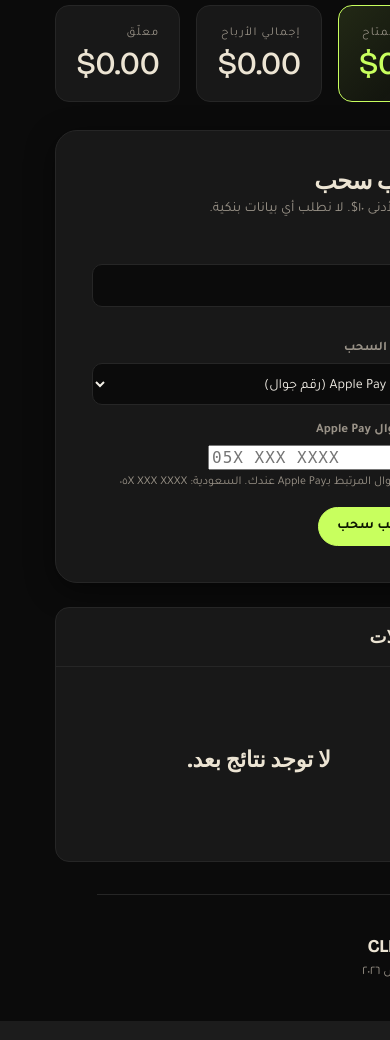
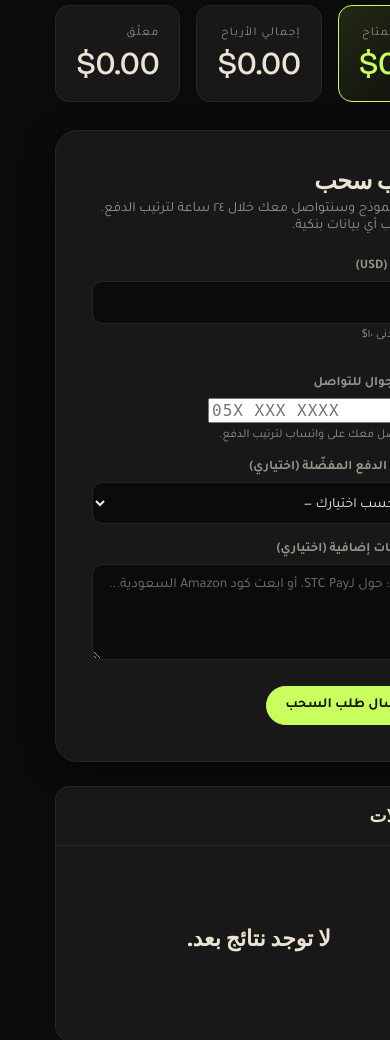
Before and after one commit to cyberz13/clipscash, a Flask app: page /creator/wallet in a window 390 px wide; the page is wider, and only the part inside the window is pictured. Shown: the part 544-1584 px from the top of that part. Run offline with Flask 3, Linux system fonts and the light colour scheme; the visitor is signed in with stand-in values (Sample User, id 1); data comes from the database, SQL or seed files in the repository; data that the repository does not hold is empty.

Commit message:
Payouts: simple contact form (phone + preferred method + notes), admin gets WhatsApp link

```diff
--- a/app.py
+++ b/app.py
@@ -497,29 +497,25 @@ def _normalize_ksa_phone(raw: str) -> str | None:
 def creator_withdraw():
     u = current_user()
     amount = parse_money_input(request.form.get("amount", ""))
-    method = request.form.get("method", "apple_pay")
-    if method not in ("apple_pay", "paypal", "wise", "usdt"):
-        flash("Invalid payout method.", "error")
-        return redirect(url_for("creator_wallet"))
     if amount < 1000:
         flash("Minimum withdrawal is $10.", "error")
         return redirect(url_for("creator_wallet"))
-    if method == "apple_pay":
-        phone_raw = (request.form.get("phone") or "").strip()
-        phone = _normalize_ksa_phone(phone_raw)
-        if not phone:
-            flash("Enter a valid phone number (KSA: 05X XXX XXXX)." if lang() == "en"
-                  else "أدخل رقم جوال صحيح (السعودية: ٠٥X XXX XXXX).", "error")
-            return redirect(url_for("creator_wallet"))
-        details = json.dumps({"type": "apple_pay", "phone": phone}, ensure_ascii=False)
-        human_summary = f"Apple Pay · {phone}"
-    else:
-        details_raw = (request.form.get("details") or "").strip()
-        if not details_raw:
-            flash("Payout details required.", "error")
-            return redirect(url_for("creator_wallet"))
-        details = details_raw
-        human_summary = f"{method}: {details_raw}"
+    phone_raw = (request.form.get("phone") or "").strip()
+    phone = _normalize_ksa_phone(phone_raw)
+    if not phone:
+        flash("أدخل رقم جوال صحيح (٠٥X XXX XXXX)." if lang() == "ar"
+              else "Enter a valid phone number.", "error")
+        return redirect(url_for("creator_wallet"))
+    preferred = (request.form.get("preferred") or "").strip()[:60]
+    note = (request.form.get("note") or "").strip()[:500]
+    method = "contact"
+    details = json.dumps({
+        "type": "contact",
+        "phone": phone,
+        "preferred": preferred,
+        "note": note,
+    }, ensure_ascii=False)
+    human_summary = f"{phone}" + (f" · {preferred}" if preferred else "")
 
     # Atomic conditional decrement — race-safe. Multiple concurrent withdrawals
     # can no longer overdraw because the WHERE clause is checked at UPDATE time.
--- a/templates/creator/wallet.html
+++ b/templates/creator/wallet.html
@@ -23,80 +23,43 @@
 
       <div class="form-card mt-3">
         <h2>{{ t('wallet_withdraw') }}</h2>
-        <p class="sub">{{ 'الحد الأدنى ١٠$. لا نطلب أي بيانات بنكية.' if lang=='ar' else 'Minimum $10. No bank details required.' }}</p>
-        <form method="post" action="{{ url_for('creator_withdraw') }}" id="withdrawForm">
+        <p class="sub">{{ 'املأ النموذج وسنتواصل معك خلال ٢٤ ساعة لترتيب الدفع. لا نطلب أي بيانات بنكية.' if lang=='ar' else 'Fill the form and we will contact you within 24h to arrange payment. No bank details required.' }}</p>
+        <form method="post" action="{{ url_for('creator_withdraw') }}">
           <div class="field-row">
             <div class="field">
-              <label>{{ 'المبلغ' if lang=='ar' else 'Amount (USD)' }}</label>
+              <label>{{ 'المبلغ (USD)' if lang=='ar' else 'Amount (USD)' }}</label>
               <input type="number" name="amount" step="0.01" min="10" required>
+              <div class="hint">{{ 'الحد الأدنى ١٠$' if lang=='ar' else 'Minimum $10' }}</div>
             </div>
             <div class="field">
-              <label>{{ 'طريقة السحب' if lang=='ar' else 'Method' }}</label>
-              <select name="method" id="payoutMethod">
-                <option value="apple_pay">{{ '🍎 Apple Pay (رقم جوال)' if lang=='ar' else '🍎 Apple Pay (phone number)' }}</option>
-                <option value="paypal">PayPal</option>
-                <option value="wise">Wise</option>
-                <option value="usdt">USDT (TRC20/ERC20)</option>
-              </select>
+              <label>{{ 'رقم الجوال للتواصل' if lang=='ar' else 'Contact phone number' }}</label>
+              <input type="tel" name="phone" required placeholder="05X XXX XXXX" style="font-family: ui-monospace, monospace; letter-spacing: 1px;" dir="ltr">
+              <div class="hint">{{ 'سنتواصل معك على واتساب لترتيب الدفع.' if lang=='ar' else "We'll reach out on WhatsApp." }}</div>
             </div>
           </div>
 
-          <!-- Apple Pay (phone) -->
-          <div data-method-group="apple_pay">
-            <div class="field">
-              <label>{{ 'رقم جوال Apple Pay' if lang=='ar' else 'Apple Pay phone number' }}</label>
-              <input type="tel" name="phone" placeholder="05X XXX XXXX" style="font-family: ui-monospace, monospace; letter-spacing: 1px;" dir="ltr">
-              <div class="hint">{{ 'رقم الجوال المرتبط بـApple Pay عندك. السعودية: ٠٥X XXX XXXX' if lang=='ar' else 'Phone linked to your Apple Pay. KSA format: 05X XXX XXXX' }}</div>
-            </div>
+          <div class="field">
+            <label>{{ 'طريقة الدفع المفضّلة (اختياري)' if lang=='ar' else 'Preferred payment method (optional)' }}</label>
+            <select name="preferred">
+              <option value="">— {{ 'حسب اختيارك' if lang=='ar' else 'No preference' }} —</option>
+              <option value="STC Pay">STC Pay</option>
+              <option value="Apple Pay / مدى Pay">Apple Pay / mada Pay</option>
+              <option value="تحويل بنكي">{{ 'تحويل بنكي' if lang=='ar' else 'Bank transfer' }}</option>
+              <option value="PayPal">PayPal</option>
+              <option value="USDT">USDT</option>
+              <option value="بطاقة هدايا">{{ 'بطاقة هدايا (Amazon/Noon)' if lang=='ar' else 'Gift card (Amazon/Noon)' }}</option>
+              <option value="أخرى">{{ 'أخرى' if lang=='ar' else 'Other' }}</option>
+            </select>
           </div>
 
-          <!-- Generic details (paypal / wise / usdt) -->
-          <div class="field" data-method-group="generic">
-            <label data-method-label></label>
-            <input type="text" name="details" data-method-placeholder>
-            <div class="hint" data-method-hint></div>
+          <div class="field">
+            <label>{{ 'ملاحظات إضافية (اختياري)' if lang=='ar' else 'Additional notes (optional)' }}</label>
+            <textarea name="note" rows="3" maxlength="500" placeholder="{{ 'مثلاً: حول لـSTC Pay، أو ابعت كود Amazon السعودية...' if lang=='ar' else 'e.g. send via STC Pay, or send an Amazon KSA code...' }}"></textarea>
           </div>
 
-          <button class="btn btn-primary">{{ t('wallet_withdraw') }}</button>
+          <button class="btn btn-primary">{{ 'إرسال طلب السحب' if lang=='ar' else 'Submit withdrawal request' }}</button>
         </form>
       </div>
-
-      <script>
-      (function(){
-        const sel = document.getElementById('payoutMethod');
-        const groupGen = document.querySelector('[data-method-group="generic"]');
-        const groupApple = document.querySelector('[data-method-group="apple_pay"]');
-        const lbl = document.querySelector('[data-method-label]');
-        const inp = document.querySelector('[name="details"]');
-        const hint = document.querySelector('[data-method-hint]');
-        const lang = document.documentElement.lang;
-        const labels = {
-          paypal: { lab: lang==='ar' ? 'البريد الإلكتروني لـPayPal' : 'PayPal email', ph: 'you@example.com', hint: '' },
-          wise:   { lab: lang==='ar' ? 'بريد Wise أو رقم الحساب' : 'Wise email or account ID', ph: 'you@wise.com', hint: '' },
-          usdt:   { lab: lang==='ar' ? 'عنوان محفظة USDT' : 'USDT wallet address', ph: 'TXyz... or 0x...', hint: lang==='ar' ? 'TRC20 (موصى به) أو ERC20' : 'TRC20 (recommended) or ERC20' },
-        };
-        function refresh(){
-          const m = sel.value;
-          if (m === 'apple_pay') {
-            groupGen.style.display = 'none';
-            groupApple.style.display = '';
-            groupGen.querySelector('input').required = false;
-            groupApple.querySelector('input').required = true;
-          } else {
-            groupApple.style.display = 'none';
-            groupGen.style.display = '';
-            const cfg = labels[m] || labels.paypal;
-            lbl.textContent = cfg.lab;
-            inp.placeholder = cfg.ph;
-            inp.required = true;
-            hint.textContent = cfg.hint;
-            groupApple.querySelector('input').required = false;
-          }
-        }
-        sel.addEventListener('change', refresh);
-        refresh();
-      })();
-      </script>
 
       <div class="table-card mt-3">
         <div class="table-head"><h3>{{ t('wallet_tx') }}</h3></div>
```
Also changed, not shown: templates/admin/payouts.html (+14 -5 lines).
